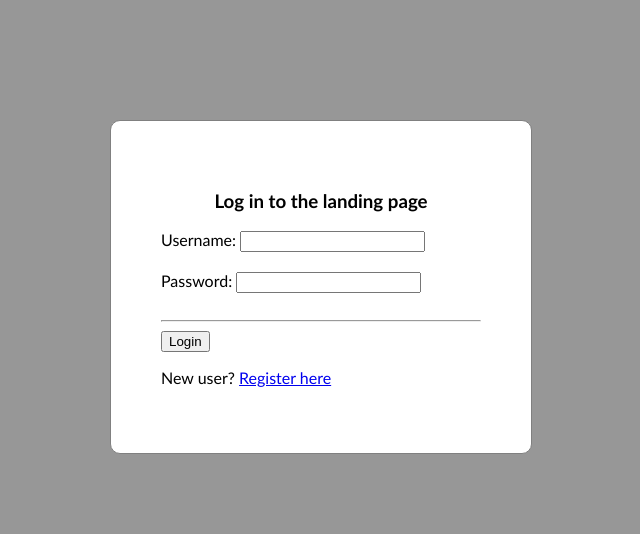
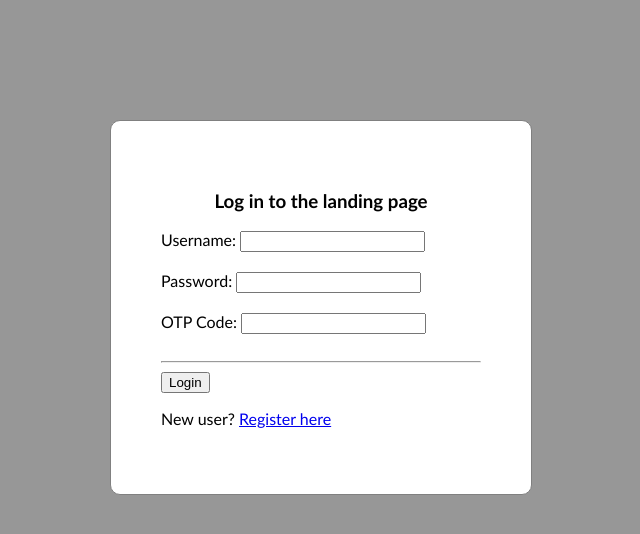
Before and after one commit to codeschris/auth-with-otp, a Flask app: page /login in a window 1280 px wide. Shown: the top 534 px of the page, without its empty margins (319-959 px from the left). Run offline with Flask 3, Linux system fonts and the light colour scheme; some libraries are stand-ins or nearby versions.

Commit message:
Changes and fixes - Minor typo fixes - Logging in is verified with OTP code - Minor layout changes done to registration and login page

```diff
--- a/login-app/main.py
+++ b/login-app/main.py
@@ -34,6 +34,7 @@ def index():
     if request.method == 'POST':
         username = request.form.get('username')
         password = request.form.get('password')
+        otp = request.form.get('otp')
 
         if username == '' or password == '':
             error = "Missing input. Input missing field(s)!"
@@ -52,7 +53,7 @@ def index():
                 if result:
                     stored_password, otp_code = result
 
-                    if verify_password(password, stored_password.encode('utf-8')):
+                    if verify_password(password, stored_password.encode('utf-8')) and otp == otp_code:
                         return render_template('landing.html')
                     elif password == otp_code:
                         return render_template('landing.html')
@@ -104,7 +105,8 @@ def register():
                     insert_query = sql.SQL("INSERT INTO users (name, password, email, otp_code) VALUES (%s, %s, %s, %s)")
                     cursor.execute(insert_query, (username, hashed_password, email, code))
                     conn.commit()
-                    return render_template('index.html', message="Registration Successful")
+                    error = "Your OTP code is: {}".format(code)
+                    # return render_template('index.html', message="Registration Successful")
 
             except (psycopg2.Error, psycopg2.DatabaseError) as e:
                 error = "Database error: {}".format(str(e))
--- a/login-app/templates/index.html
+++ b/login-app/templates/index.html
@@ -10,12 +10,14 @@
     <br><br>
     <label for="password">Password: </label>
     <input type="password" name="password">
-
+    <br><br>
+    <label for="password">OTP Code: </label>
+    <input type="text" name="otp">
     <br><br>
     <hr>
 
     {% if error %}
-        <p class="error"><strong>Error:</strong> {{error}}</p>
+        <p class="error"><strong>Message:</strong> {{error}}</p>
     {% endif %}
     <input class="btn btn-default" type="submit" value="Login">
     <p class="text">New user? <a href="/register">Register here</a></p>
--- a/login-app/templates/register.html
+++ b/login-app/templates/register.html
@@ -16,7 +16,7 @@
     <hr>
     <p class="text">Already have an account? <a href="/index.html">Log in</a></p>
     {% if error %}
-        <p class="error"><strong>Error:</strong> {{error}}</p>
+        <p class="error"><strong>Message:</strong> {{error}}</p>
     {% endif %}
 </form>
 {% endblock %}
```
